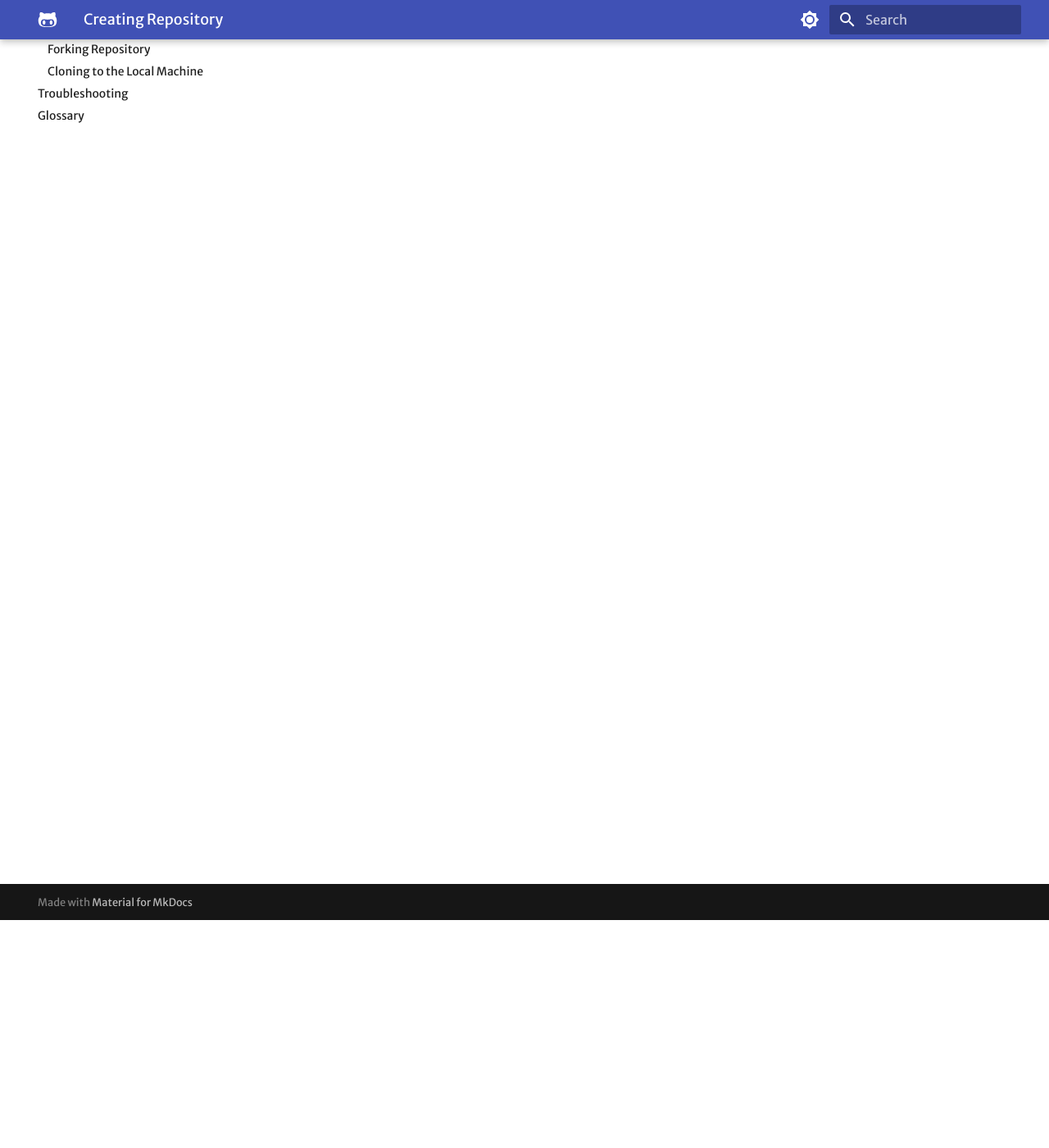
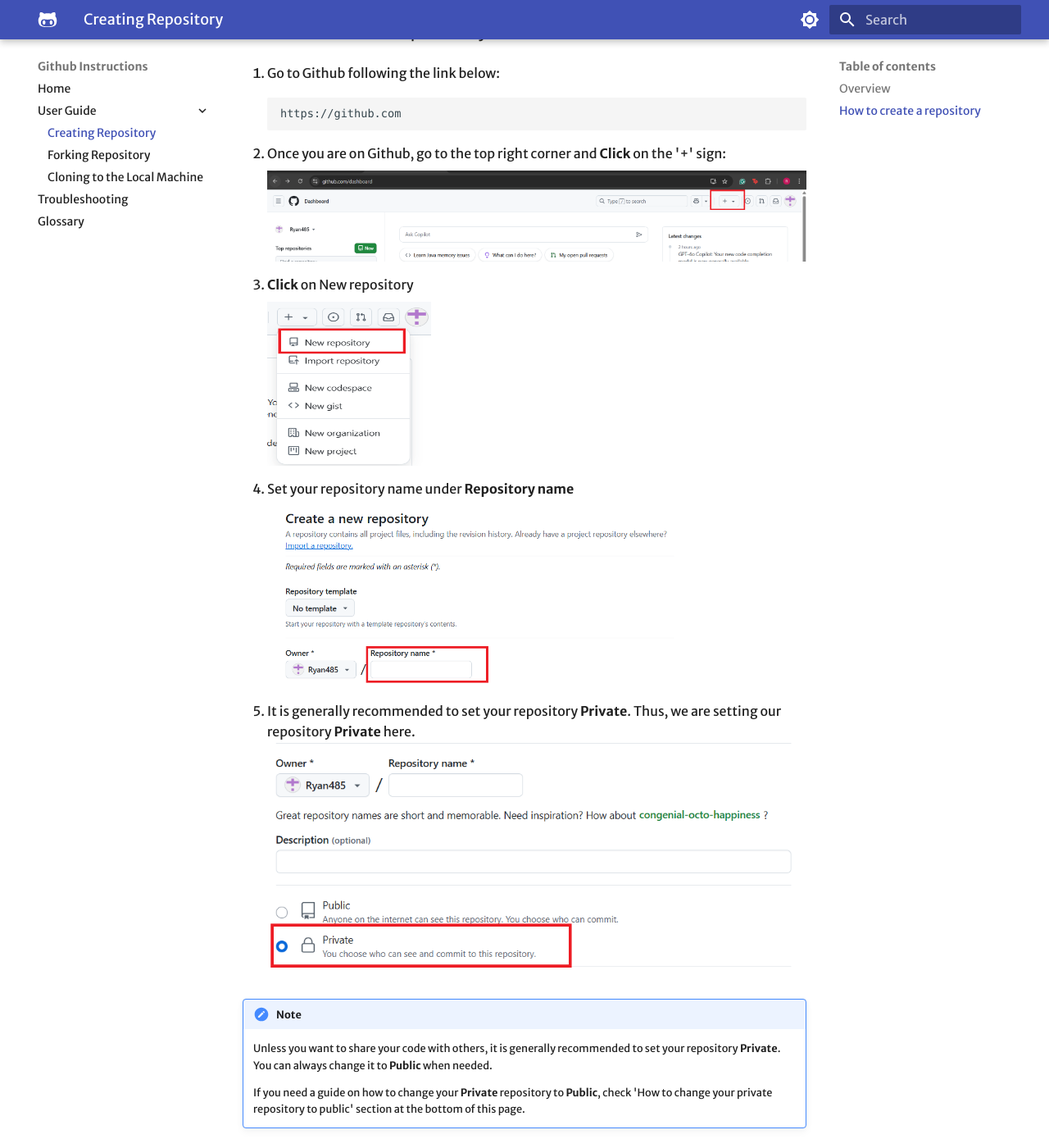
Before and after one commit to Ryan485/COMM2216-Final-Assignment, an MkDocs documentation site: the page built from docs/creating_repository.md, in a window 1280 px wide and 1400 px high, scrolled down 278 px. Shown: the whole window at 82% size. Built offline with MkDocs 1.6.1 and Material for MkDocs 9.7.7, drawn with Linux system fonts in a browser that asks for light colours; some web fonts are replaced; some of the changed text lies outside the part shown.

Commit message:
Creating repo instructions in progress

````diff
--- a/docs/creating_repository.md
+++ b/docs/creating_repository.md
@@ -1,4 +1,32 @@
 Creating Repository
 ==
 
-# Steps
+## Overview
+This page contains the steps to create a GitHub repository.
+
+## How to create a repository
+1. Go to Github following the link below:
+   ```
+   https://github.com
+
+   ```
+
+2. Once you are on Github, go to the top right corner and **Click** on the '+' sign:
+
+    ![+ sign](img/Github_Create_Repository.png){: style="height:100%;width:150%;align:center"}
+
+3. **Click** on New repository
+
+    ![+ new repository](img/new_repository.png){: style="height:200px;width:200px;align:center"}
+
+4. Set your repository name under **Repository name**
+    ![+ name repository](img/repository_name.png){: style="height:50%;width:80%;align:center"}
+
+5. It is generally recommended to set your repository **Private**. Thus, we are setting our repository **Private** here.
+    ![+ public or private](img/public_private.png){: style="height:80%;width:100%;align:center"}
+
+!!! note
+
+    Unless you want to share your code with others, it is generally recommended to set your repository **Private**. You can always change it to **Public** when needed.
+
+    If you need a guide on how to change your **Private** repository to **Public**, check 'How to change your private repository to public' section at the bottom of this page.
````
Also changed, not shown: docs/forking_repository.md (+2 -2 lines), docs/img/Github_Create_Repository.png (added), docs/img/new_repository.png (added), docs/img/public_private.png (added), docs/img/repository_name.png (added).
